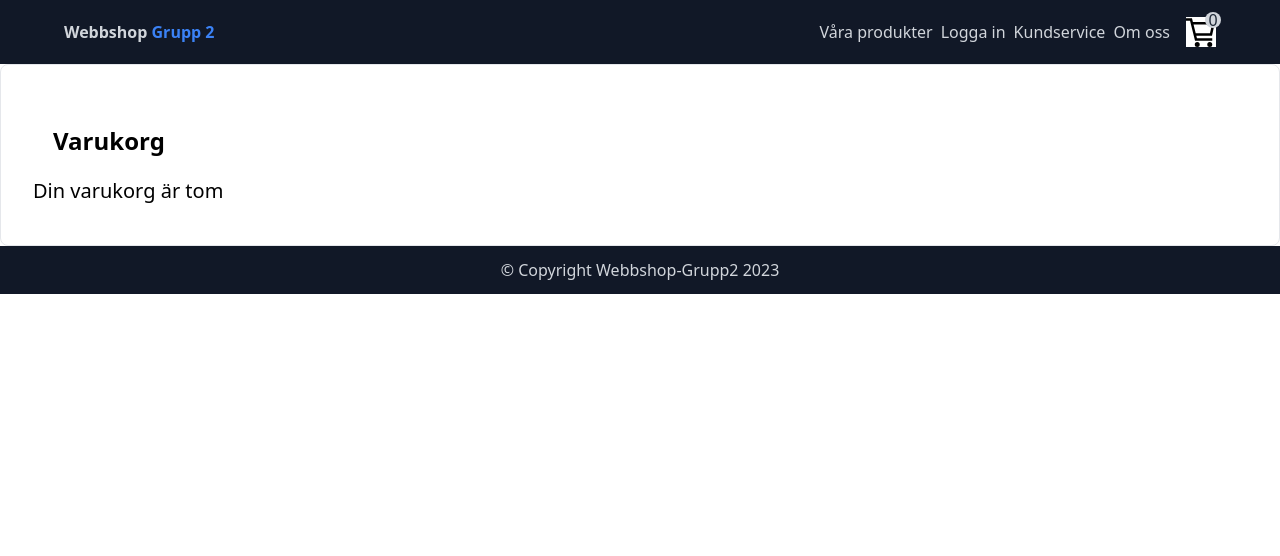
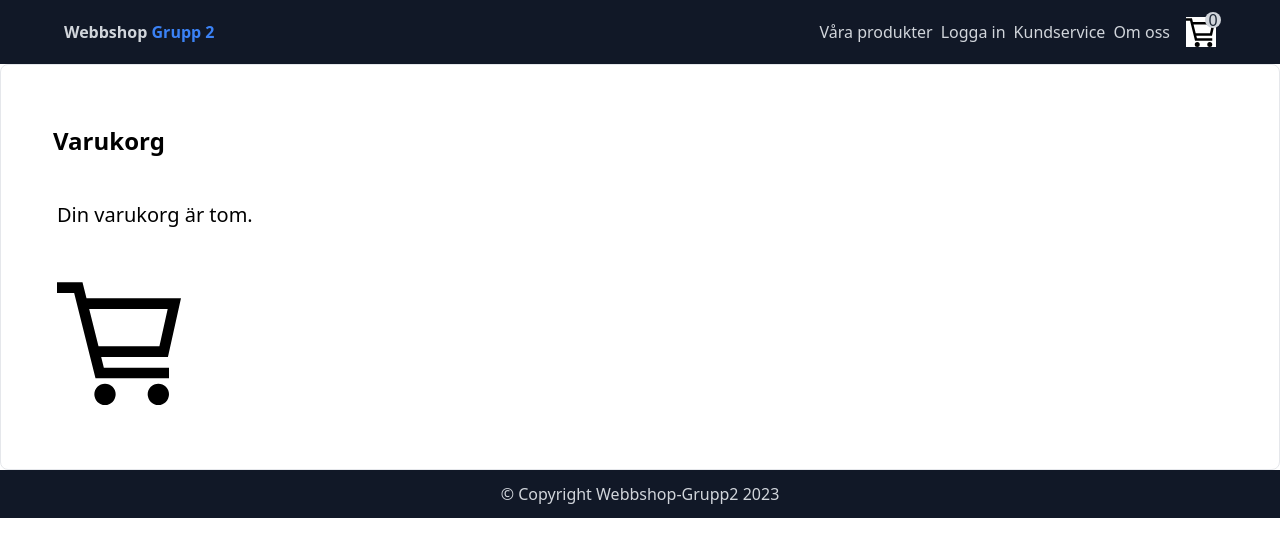
Before and after one commit to alelin4/Store-..., a React (Vite) app in the folder webshop_api_react/client/: page /cart in a window 1280 px wide. Shown: the top 556 px of the page. Built offline with nearby package versions, Linux system fonts and the light colour scheme.

Commit message:
styling cart details page

```diff
--- a/webshop_api_react/client/src/components/CartDetails/CartDetails.tsx
+++ b/webshop_api_react/client/src/components/CartDetails/CartDetails.tsx
@@ -1,8 +1,9 @@
-import { useContext } from "react";
+import React, { useContext } from "react";
 import { StoreContext } from "../../Context-reducer/StoreContext";
 import ProductCard from "../ProductCard/ProductCard";
 import { Link } from "react-router-dom";
 import Cookies from 'js-cookie';
+import { GrCart } from "react-icons/gr";
 
 function CartDetails() {
   const { products, total } = useContext(StoreContext);
@@ -12,7 +13,12 @@ function CartDetails() {
     <div className="p-10 mx-auto px-8 border border-gray-200 rounded-lg">
       <h1 className="text-2xl font-bold p-5">Varukorg</h1>
       {products.length === 0 ? (
-        <p className="text-xl">Din varukorg är tom</p>
+        <div>
+          <p className="text-xl p-6">Din varukorg är tom.</p>
+          <div className="p-6 text-9xl bg-white">
+          <GrCart />
+        </div>
+        </div>
       ) : (
         <ul className="mb-4">
           <div>
```
